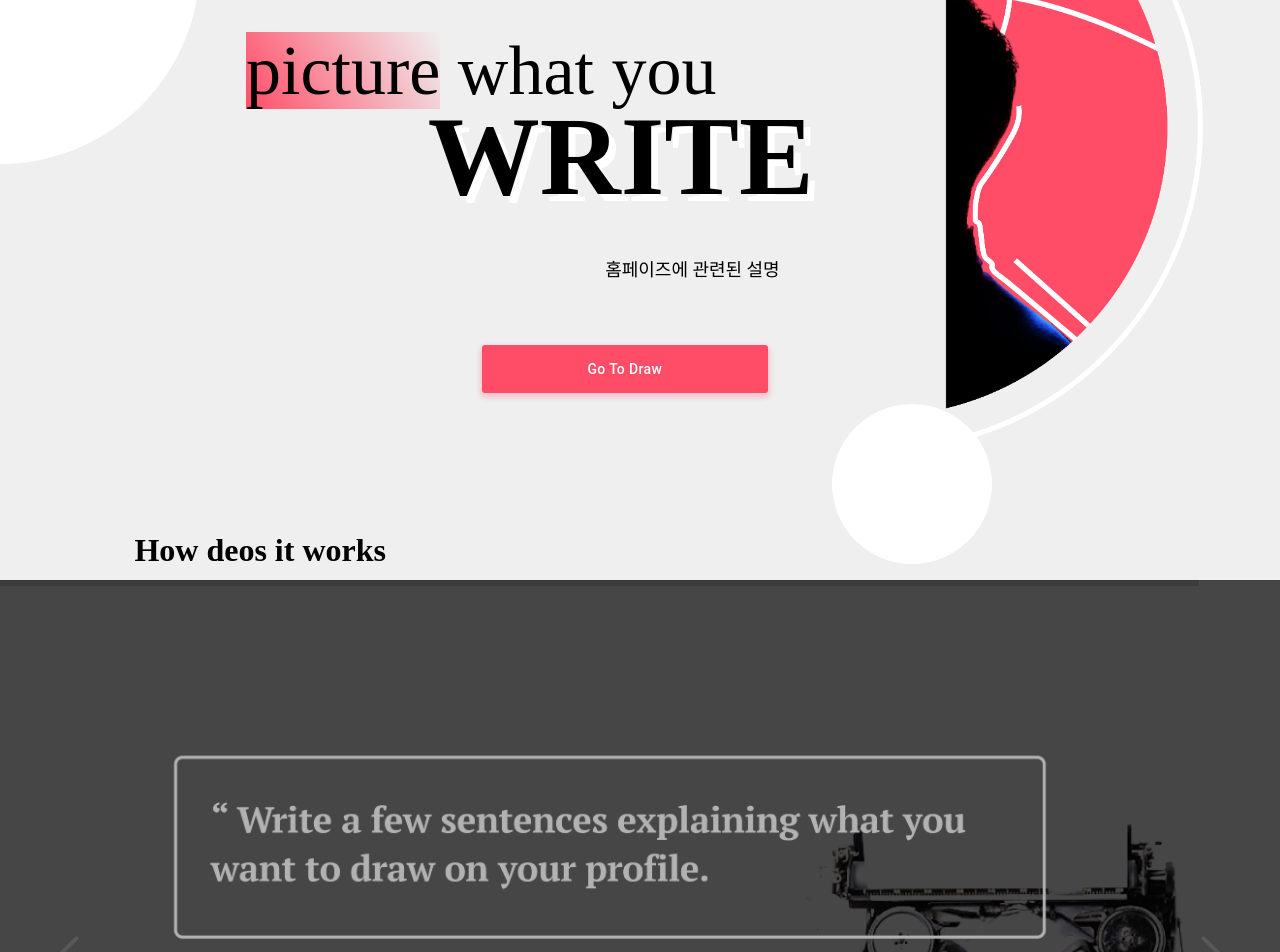
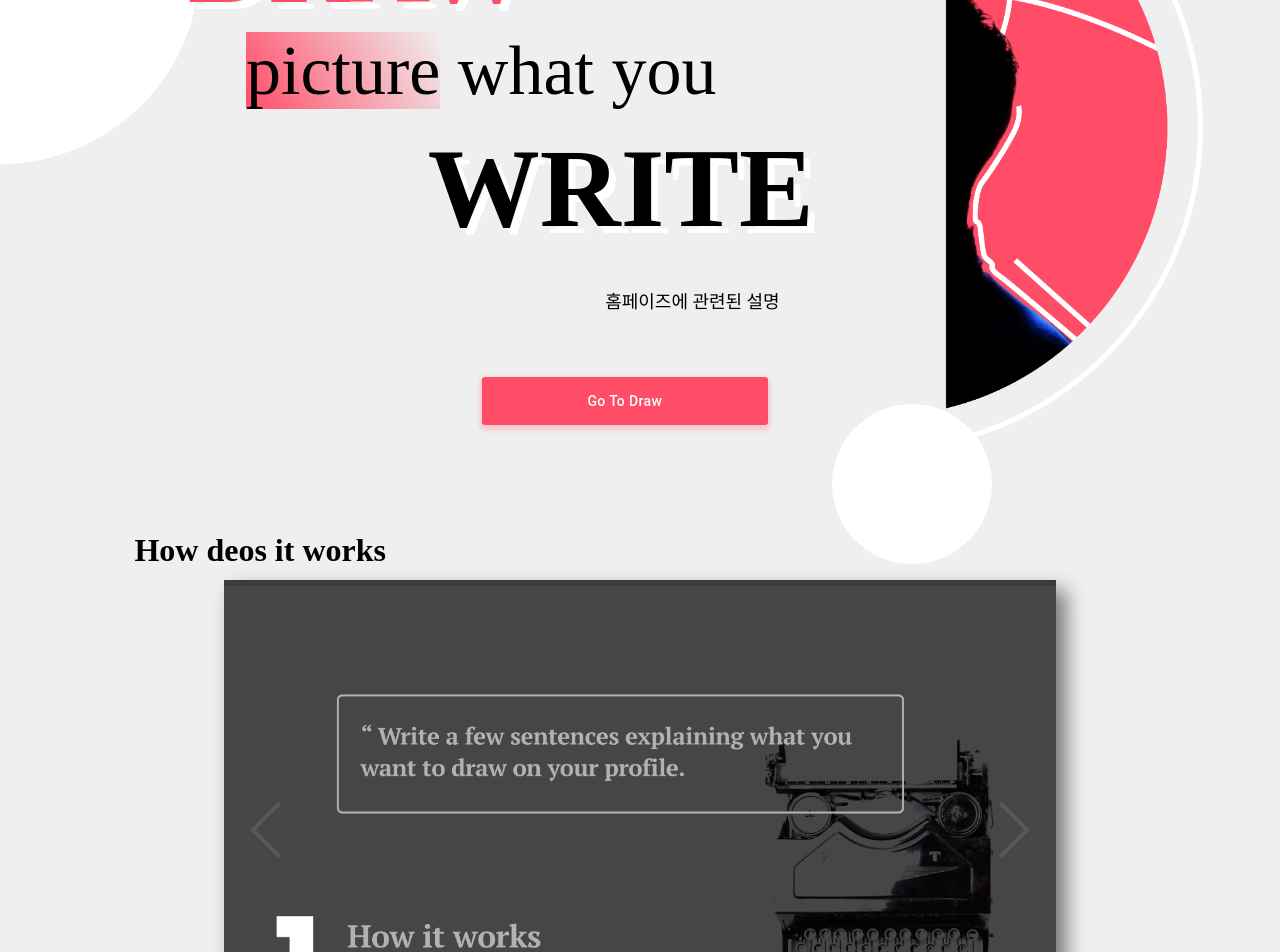
Before and after one commit to wewaaa/wewaa, a React (Create React App) app in the folder frontend/: page / in a window 1280 px wide. Shown: the part 300-1252 px from the top of the page. Built offline with nearby package versions, Linux system fonts and the light colour scheme.

Commit message:
fixed untracked files

```diff
--- a/frontend/package.json
+++ b/frontend/package.json
@@ -3,6 +3,8 @@
   "version": "0.1.0",
   "private": true,
   "dependencies": {
+    "@emotion/react": "^11.7.1",
+    "@emotion/styled": "^11.6.0",
     "@material-ui/core": "^4.12.3",
     "@material-ui/icons": "^4.11.2",
     "@mui/material": "^5.3.0",
--- a/frontend/src/pages/MainPage.css
+++ b/frontend/src/pages/MainPage.css
@@ -18,6 +18,8 @@
     height: 100%;
     padding-bottom: 8rem;
     display: flex;
+    margin: 0 auto;
+
 }
 
 .mainImage{
@@ -27,18 +29,17 @@
     margin-top: 3%;
     margin-right: 6%;
     background-image: url('../../public/img/main.png');
-
     background-position: right;
     background-repeat: no-repeat;
     background-size: cover;
     position: relative;
 }
+@import url('https://fonts.googleapis.com/css2?family=Poppins:wght@700&display=swap');
 .titleDrawWrite{
     color: #FF4D67;
     margin-left: 30%;
-    margin-top: 10rem;
+    margin-top: 11rem;
     position: relative;
-
     font-family: Poppins;
     font-weight: bold;
     text-align: left;
@@ -55,13 +56,13 @@
 .pictureBack{
     background: linear-gradient(60deg, #FF4D67, #efefef);
 }
-
+@import url('https://fonts.googleapis.com/css2?family=PT+Serif&display=swap');
 .titlePicWhatYou{
-    width: 32.75rem;
+    width: 42.75rem;
     height: 5.688rem;
     top: 16.3rem;
     left: 11.375rem;
-    font-family: PTSerif;
+    font-family: 'PT Serif', serif;
     font-size: 4.375rem;
     font-weight: normal;
     text-align: left;
@@ -69,14 +70,14 @@
     margin-left: 5%;
     position: absolute;
 }
+@import url('https://fonts.googleapis.com/css2?family=PT+Serif:wght@700&display=swap');
 .howWorks{
-    font-family: Poppins;
     font-weight:600;
     font-size: 2rem;
     margin-left: 8%;
     margin-top: 0rem;
     color: #000000;
-    font-family: PTSerif;
+    font-family: 'PT Serif', serif;
     text-align: left;
     padding-bottom: 3rem;
     position:absolute;
@@ -127,3 +128,15 @@
 
     position: relative;
 }
+
+.imageResize{
+    width: 70%;
+    height: 50%;
+    border-radius: 40%;
+}
+
+.slide-resizer{
+    margin: 0 auto;
+    filter: drop-shadow(10px 10px 10px rgb(117, 117, 117));
+    width: 65%;
+}
--- a/frontend/src/pages/MainPage.js
+++ b/frontend/src/pages/MainPage.js
@@ -24,6 +24,7 @@ function MainPage () {
       boxShadow: '0 3px 5px 2px rgba(255, 105, 135, .3)',
       left: '77%',
       top: '20px',
+
     },
     label: {
       textTransform: 'capitalize',
@@ -50,16 +51,17 @@ function MainPage () {
 
       </div>
       <div className = "howWorks">How deos it works</div>
+      <div className='slide-resizer'>
       <AutoplaySlider
         play={true}
         cancelOnInteraction={false} // should stop playing on user interaction
-        interval={6000}
-      >
+        interval={2000}
+        >
         <div data-src="/img/homeSlide1.png" />
         <div data-src="/img/homeSlide2.png" />
         <div data-src="/img/homeSlide3.png" />
       </AutoplaySlider>
-
+      </div>
 
     </div>
   )
```
Also changed, not shown: 2 other files (tests, documents, lock files or other folders).
